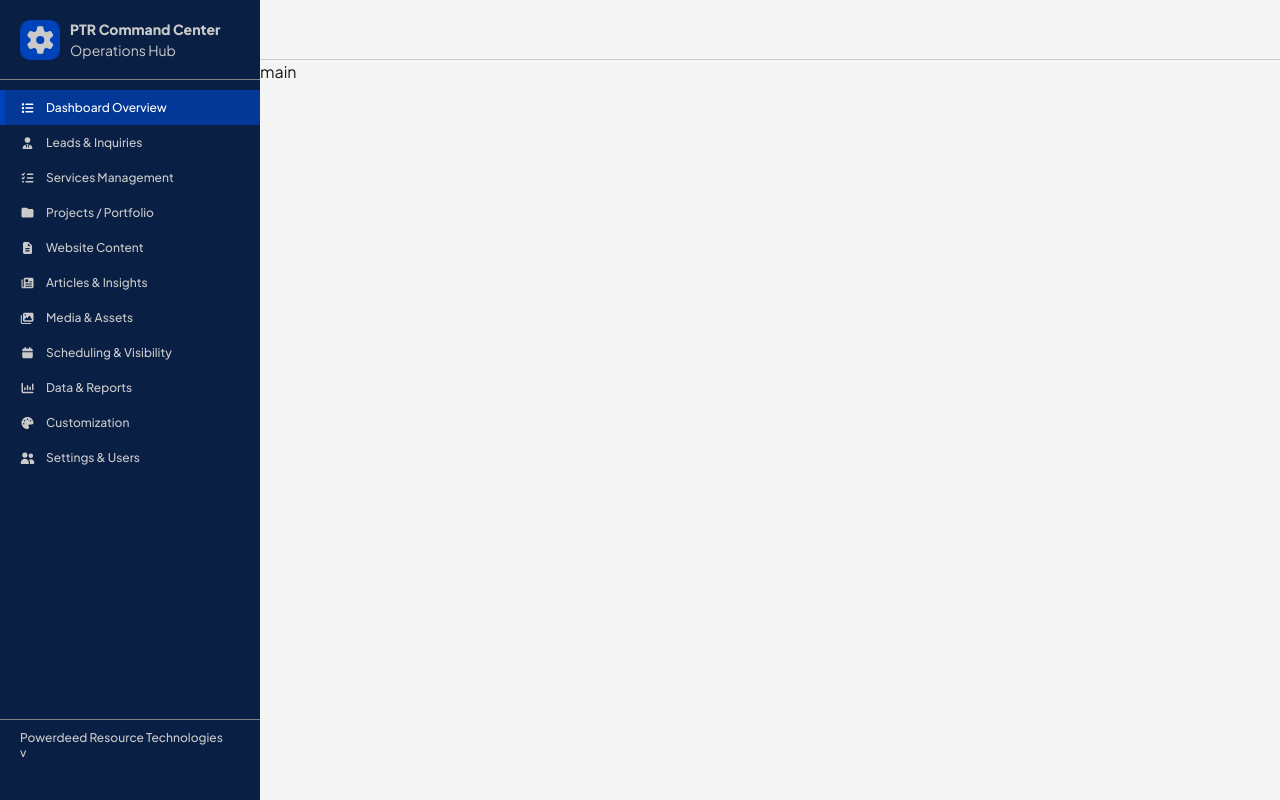
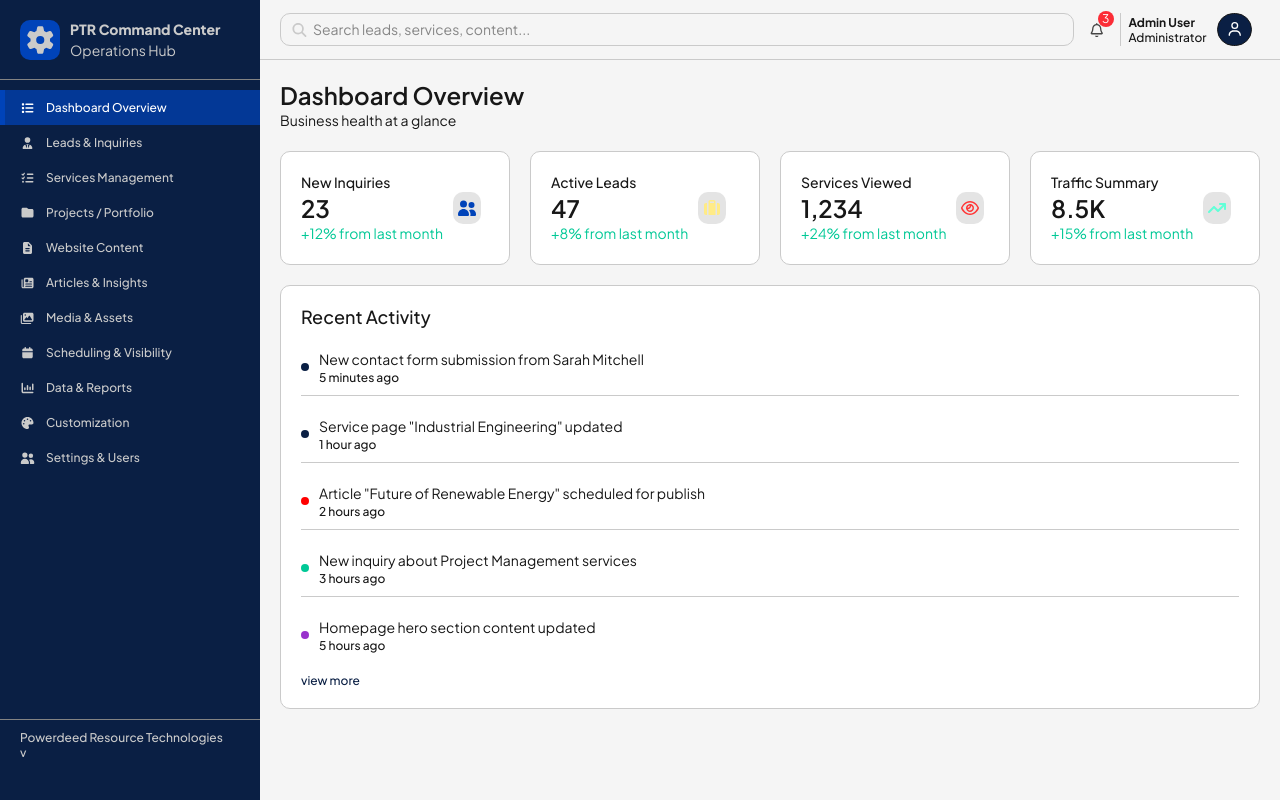
Before and after one commit to Powerdeed/PTR-website-command-center, a Next.js app: page / in a window 1280 px wide. Built offline with nearby package versions, Linux system fonts and the light colour scheme.

Commit message:
Working on the Dashboard Overview, will handle the graph section when I get back.

```diff
--- a/app/globals.css
+++ b/app/globals.css
@@ -32,6 +32,9 @@
   --primary-green: #00c896;
   --primary-green-faded: #00c8968a;
   --secondary-green: #61ffd7;
+  --primary-purple: #9932cc;
+  --primary-purple-faded: #9932cc8a;
+  --secondary-purple: #ee82ee;
   --black: #000000;
   --white: #ffffff;
   --primary-grey: #454545;
--- a/app/layout.tsx
+++ b/app/layout.tsx
@@ -29,7 +29,7 @@ export default function RootLayout({
       <body
         className={`${plusJakartaSans.variable} ${openSans.variable} antialiased flex flex-col min-h-screen`}
       >
-        <div className="flex">
+        <div className="flex pl-65">
           <SideBar />
           <div className="flex-1">
             <Nav />
--- a/app/page.tsx
+++ b/app/page.tsx
@@ -1,7 +1,139 @@
+"use client";
+import { sectionAccentColors } from "@/utils/constants/UI-data-constants";
+import { IconName, IconPrefix } from "@fortawesome/fontawesome-svg-core";
+import { FontAwesomeIcon } from "@fortawesome/react-fontawesome";
+import { useState } from "react";
+
+const PageMetadata = {
+  title: "Dashboard Overview",
+  description: "Business health at a glance",
+};
+
+const stats = [
+  {
+    label: "New Inquiries",
+    value: "23",
+    change: "+12% from last month",
+    changeDirection: "up",
+    icon: ["fas", "user-group"],
+    iconColor: "text-(--secondary-blue)",
+  },
+  {
+    label: "Active Leads",
+    value: "47",
+    change: "+8% from last month",
+    changeDirection: "up",
+    icon: ["fas", "suitcase"],
+    iconColor: "text-(--secondary-yellow)",
+  },
+  {
+    label: "Services Viewed",
+    value: "1,234",
+    change: "+24% from last month",
+    changeDirection: "up",
+    icon: ["far", "eye"],
+    iconColor: "text-(--secondary-red)",
+  },
+  {
+    label: "Traffic Summary",
+    value: "8.5K",
+    change: "+15% from last month",
+    changeDirection: "up",
+    icon: ["fas", "arrow-trend-up"],
+    iconColor: "text-(--secondary-green)",
+  },
+];
+
+const recentActivities = [
+  {
+    section: "Form Inquiry",
+    description: "New contact form submission from Sarah Mitchell",
+    time: "5 minutes ago",
+  },
+  {
+    section: "Services Management",
+    description: `Service page "Industrial Engineering" updated`,
+    time: "1 hour ago",
+  },
+  {
+    section: "Articles & Insights",
+    description: `Article "Future of Renewable Energy" scheduled for publish`,
+    time: "2 hours ago",
+  },
+  {
+    section: "Projects / Portfolio",
+    description: "New inquiry about Project Management services",
+    time: "3 hours ago",
+  },
+  {
+    section: "Website Content",
+    description: "Homepage hero section content updated",
+    time: "5 hours ago",
+  },
+];
+
 export default function Home() {
+  const [visibleCount, setVisibleCount] = useState(5);
   return (
-    <div className="">
-      <main className="">main</main>
-    </div>
+    <main className="p-2.5 lg:p-5 flex flex-col gap-2.5 lg:gap-5">
+      {/* TITLE SECTION */}
+      <div>
+        <div className="text-style__heading">{PageMetadata.title}</div>
+        <div className="text-style__body">{PageMetadata.description}</div>
+      </div>
+
+      {/* STATS */}
+      <div className="grid lg:grid-cols-4 gap-5">
+        {stats.map((stat, index) => (
+          <div
+            key={index}
+            className="flex gap-2.5 items-center p-2 lg:p-5 border border-(--terciary-grey) rounded-[10px] bg-white"
+          >
+            <div className="text-style__body">
+              <div className="font-medium">{stat.label}</div>
+              <div className="text-style__heading">{stat.value}</div>
+              <div
+                className={`${stat.changeDirection === "up" ? "text-(--primary-green)" : "text-(--primary-red)"}`}
+              >
+                {stat.change}
+              </div>
+            </div>
+            <div className="bg-(--terciary-grey)/50 p-1 rounded-[10px]">
+              <FontAwesomeIcon
+                icon={stat.icon as [IconPrefix, IconName]}
+                className={`${stat.iconColor}`}
+              />
+            </div>
+          </div>
+        ))}
+      </div>
+
+      {/* RECENT ACTIVITIES */}
+      <div className="flex flex-col gap-2.5 border border-(--terciary-grey) rounded-[10px] p-2.5 lg:p-5 bg-white">
+        <div className="text-style__subheading">Recent Activity</div>
+
+        {recentActivities.slice(0, visibleCount).map((activity, index) => (
+          <div
+            key={index}
+            className={`${index === recentActivities.length - 1 ? "" : "border-b border-(--terciary-grey)"} flex gap-2.5 items-center py-2.5`}
+          >
+            <div
+              className={`w-2 h-2 rounded-full ${sectionAccentColors[activity.section as keyof typeof sectionAccentColors].background}`}
+            ></div>
+            <div>
+              <div className="text-style__body">{activity.description}</div>
+              <div className="text-style__small-text">{activity.time}</div>
+            </div>
+          </div>
+        ))}
+
+        <div
+          className="text-style__small-text text-(--primary-blue) cursor-pointer hover:underline self-start"
+          onClick={() => setVisibleCount(visibleCount + 5)}
+        >
+          view more
+        </div>
+      </div>
+    </main>
   );
 }
--- a/components/layout/Nav.tsx
+++ b/components/layout/Nav.tsx
@@ -1,5 +1,51 @@
+"use client";
+
+import { FontAwesomeIcon } from "@fortawesome/react-fontawesome";
+import { useState } from "react";
+
 export default function Nav() {
+  const [searchQuery, setSearchQuery] = useState("");
+
   return (
-    <nav className="w-full h-15 border-b border-(--terciary-grey) flex gap-2.5 items-center py-2.5 px-5"></nav>
+    <nav className="flex gap-2.5 items-center w-full h-15 border-b border-(--terciary-grey) py-2.5 px-5 text-style__body">
+      <div className="flex-1 border border-(--terciary-grey) p-1.25 rounded-[10px] focus:shadow-[0_0_0_1px_var(--secondary-blue)] focus-within:shadow-[0_0_0_1px_var(--secondary-blue)] transition-shadow flex items-center">
+        <FontAwesomeIcon
+          icon={["fas", "magnifying-glass"]}
+          className="text-(--terciary-grey) px-1.25"
+        />
+        <input
+          type="text"
+          placeholder="Search leads, services, content..."
+          className="w-full outline-none"
+          value={searchQuery}
+          onChange={(e) => setSearchQuery(e.target.value)}
+        />
+      </div>
+
+      <div className="relative p-1 rounded-[10px] duration-300 hover:bg-(--terciary-grey) cursor-pointer">
+        <FontAwesomeIcon
+          icon={["far", "bell"]}
+          className="text-(--primary-grey)"
+        />
+
+        <div className="absolute -top-1 -right-1 bg-red-500 text-white rounded-full w-4 h-4 flex items-center justify-center text-xs">
+          3
+        </div>
+      </div>
+
+      <div className="px-2 border-l border-(--terciary-grey) flex items-center gap-2.5 text-style__small-text">
+        <div>
+          <div className="font-bold">Admin User</div>
+          <div className="">Administrator</div>
+        </div>
+
+        <div className="p-2 border rounded-full bg-(--primary-blue)">
+          <FontAwesomeIcon
+            icon={["far", "user"]}
+            className="text-white text-style__body"
+          />
+        </div>
+      </div>
+    </nav>
   );
 }
--- a/components/layout/SideBar.tsx
+++ b/components/layout/SideBar.tsx
@@ -1,17 +1,22 @@
 "use client";
 
+import { useState } from "react";
 import { FontAwesomeIcon } from "@fortawesome/react-fontawesome";
+import { IconName } from "@fortawesome/fontawesome-svg-core";
 import "../../lib/icons";
-import { IconName } from "@fortawesome/fontawesome-svg-core";
 import { companyName, menuItems } from "@/utils/constants/UI-data-constants";
-import { useState } from "react";
+
+const titleMeta = {
+  title: "PTR Command Center",
+  subtitle: "Operations Hub",
+};
 
 export default function SideBar() {
   const [activeMenu, setActiveMenu] = useState("Dashboard Overview");
 
   return (
-    <aside className="flex flex-col w-65 h-screen bg-(--primary-blue) text-(--terciary-grey)">
-      <div className="py-2.5 pl-5 text-style__body h-20 flex items-center gap-2.5 border-b border-(--secondary-grey)">
+    <aside className="fixed left-0 top-0 flex flex-col w-65 h-full bg-(--primary-blue) text-style__body text-(--terciary-grey)">
+      <div className="py-2.5 pl-5 h-20 flex items-center gap-2.5 border-b border-(--secondary-grey)">
         <div className="w-10 h-10 bg-(--secondary-blue) rounded-[10px] grid items-center justify-center">
           <FontAwesomeIcon
             icon={["fas", "gear"]}
@@ -19,11 +24,11 @@ export default function SideBar() {
           />
         </div>
         <div className="h-fit">
-          <h2 className="font-extrabold">PTR Command Center</h2>
-          <h3>Operations Hub</h3>
+          <h2 className="font-extrabold">{titleMeta.title}</h2>
+          <h3>{titleMeta.subtitle}</h3>
         </div>
       </div>
-      <div className="flex-1 py-2.5 text-style__body h-20 border-b border-(--secondary-grey)">
+      <div className="flex-1 py-2.5 h-20 border-b border-(--secondary-grey)">
         <ul className="w-full h-full flex flex-col text-style__small-text overflow-y-scroll custom-scrollbar">
           {menuItems.map((item) => (
             <li
--- a/utils/constants/UI-data-constants.ts
+++ b/utils/constants/UI-data-constants.ts
@@ -13,3 +13,34 @@ export const menuItems = [
   { label: "Customization", icon: "palette" },
   { label: "Settings & Users", icon: "user-group" },
 ];
+
+export const sectionAccentColors = {
+  "Leads & Inquiries": {
+    background: "bg-(--primary-purple)",
+    text: "text-(--primary-purple)",
+  },
+  "Services Management": {
+    background: "bg-(--primary-blue)",
+    text: "text-(--primary-blue)",
+  },
+  "Projects / Portfolio": {
+    background: "bg-(--primary-green)",
+    text: "text-(--primary-green)",
+  },
+  "Website Content": {
+    background: "bg-(--primary-purple)",
+    text: "text-(--primary-purple)",
+  },
+  "Articles & Insights": {
+    background: "bg-(--primary-red)",
+    text: "text-(--primary-red)",
+  },
+  "Media & Assets": {
+    background: "bg-(--primary-blue)",
+    text: "text-(--primary-blue)",
+  },
+  "Form Inquiry": {
+    background: "bg-(--primary-blue)",
+    text: "text-(--primary-blue)",
+  },
+};
```
Also changed, not shown: lib/icons.ts (+10 -1 lines).
